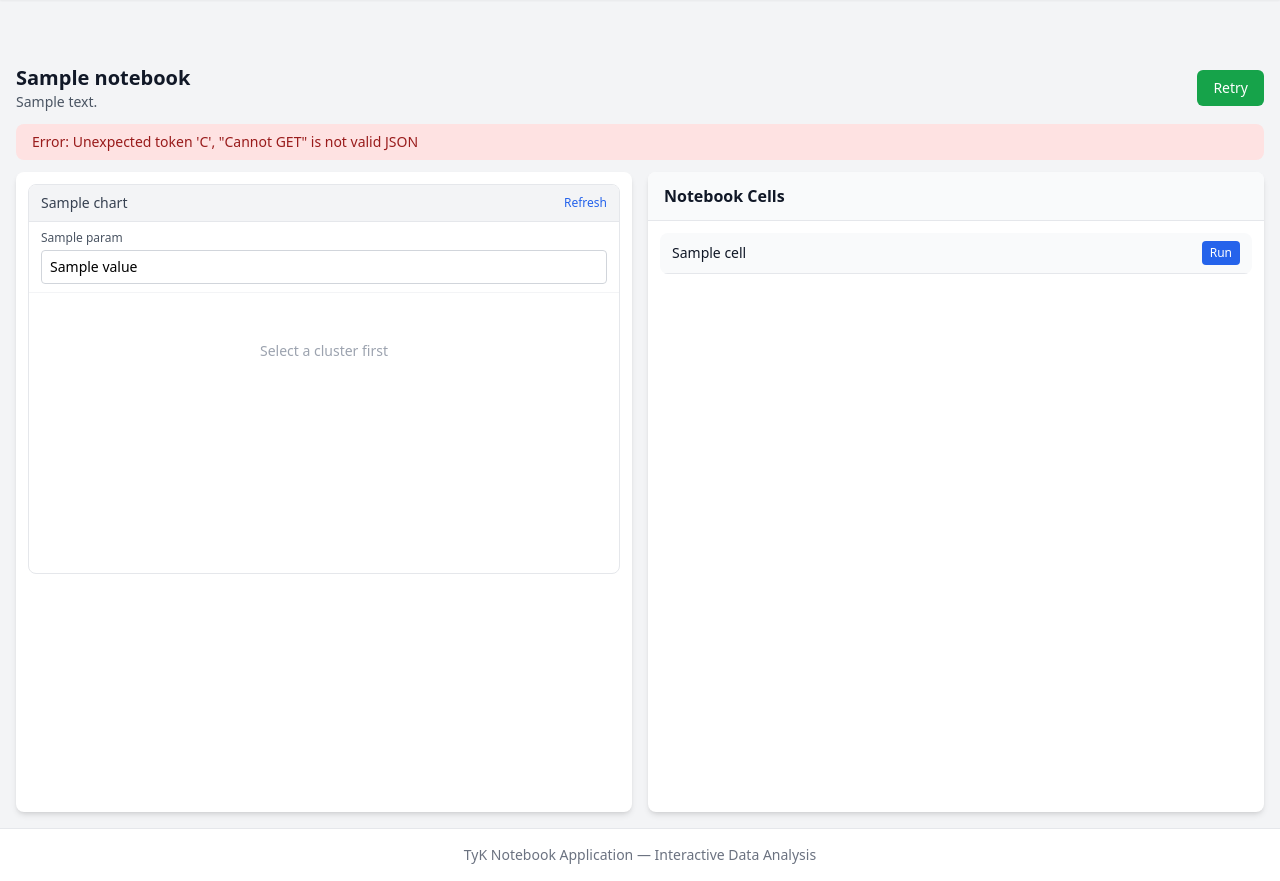
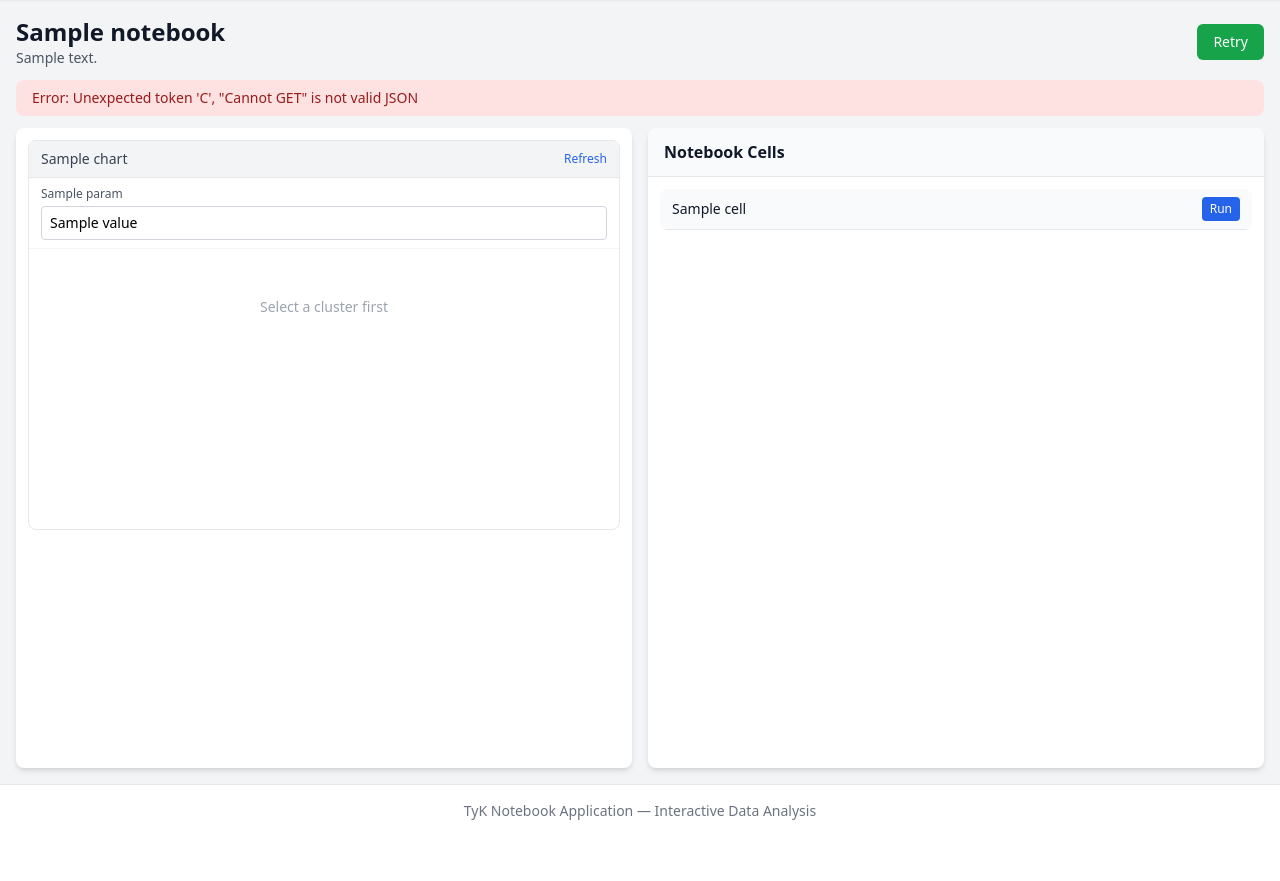
Before and after one commit to juanpabloacierno/tyk_nb_local, a Django app: template tyk_notebook_app/templates/notebook/dashboard.html in a window 1280 px wide. Shown: the part 65-946 px from the top of the page. After the commit the page ends 885 px from the top, so only its background shows below. Run offline with Django 3.2, Linux system fonts and the light colour scheme; the template is opened without the code that fills it: most values are stand-ins (such as "Sample title", 1, 10 or a date in 2020); some libraries are stand-ins or nearby versions.

Commit message:
final touces

```diff
--- a/tyk_notebook_app/templates/notebook/base.html
+++ b/tyk_notebook_app/templates/notebook/base.html
@@ -146,7 +146,7 @@
     </nav>
 
     <!-- Main Content -->
-    <main class="max-w-7xl mx-auto py-6 px-4 sm:px-6 lg:px-8">
+    <main class="{% block main_class %}max-w-7xl mx-auto py-6 px-4 sm:px-6 lg:px-8{% endblock %}">
         {% block content %}{% endblock %}
     </main>
 
--- a/tyk_notebook_app/templates/notebook/dashboard.html
+++ b/tyk_notebook_app/templates/notebook/dashboard.html
@@ -19,15 +19,16 @@
 </button>
 {% endblock %}
 
+{% block main_class %}hidden{% endblock %}
+
 {% block content %}
-<!-- Override to use full width - close the parent container and reopen -->
 </main>
 <main class="w-full py-4 px-4">
 
 <!-- Header -->
 <div class="mb-3 flex items-center justify-between">
     <div>
-        <h1 class="text-xl font-bold text-gray-900">{{ notebook.name }}</h1>
+        <h1 class="text-2xl font-bold text-gray-900 text-left">{{ notebook.name }}</h1>
         {% if notebook.description %}
         <p class="text-sm text-gray-600">{{ notebook.description }}</p>
         {% endif %}
```
